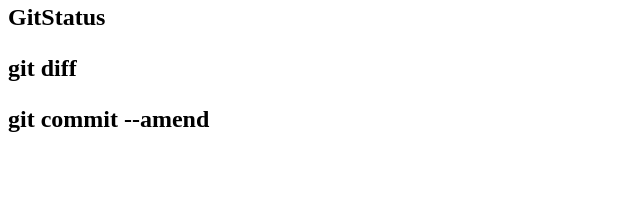
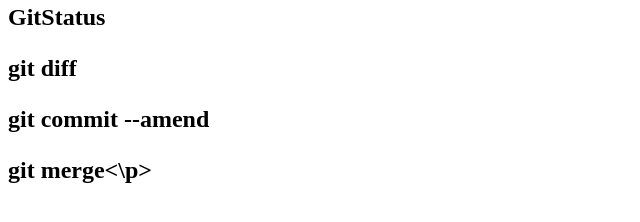
Before and after one commit to UmotoKeishu/git_tutorial, a plain HTML site: page index.html in a window 1280 px wide. Shown: the part 74-296 px from the top of the page, without its empty margins (0-640 px from the left). Drawn offline with Linux system fonts and the light colour scheme.

Commit message:
Update index.html

```diff
--- a/index.html
+++ b/index.html
@@ -2,3 +2,4 @@
   <p>GitStatus<p>
     <p>git diff<p>
       <p>git commit --amend<p>
+<p>git merge<\p>
```
